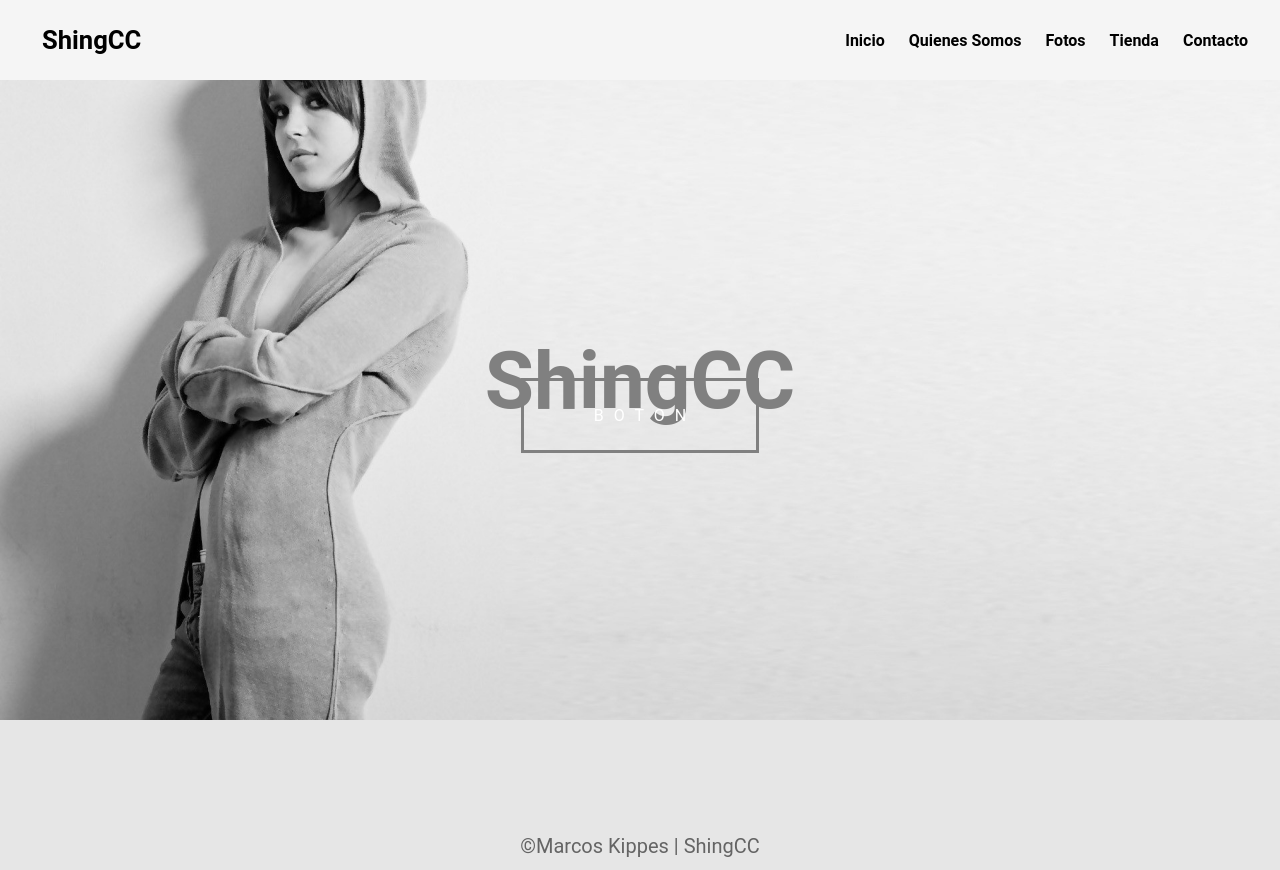
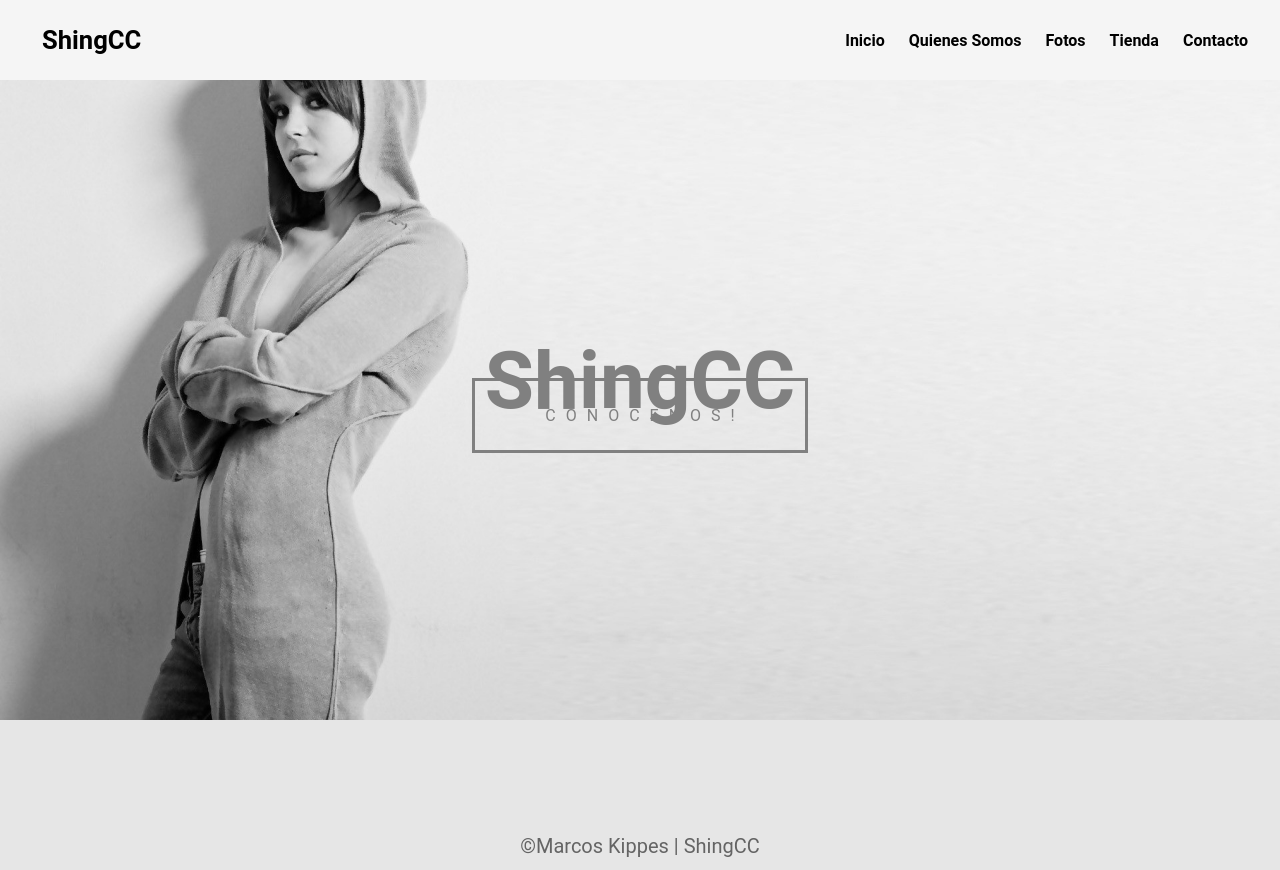
Before and after one commit to kippesmarcos/pf-kippes, a plain HTML site: page index.html in a window 1280 px wide. Drawn offline with Linux system fonts and the light colour scheme.

Commit message:
se cambio el texto del boton del inicio

```diff
--- a/assets/css/style.css
+++ b/assets/css/style.css
@@ -39,7 +39,7 @@ li{ font-size: 1.25em;}
     position: relative;
     padding: 25px 60px;
     text-decoration: none;
-    color: #fff;
+    color: grey;
     letter-spacing: 10px;
     text-indent: 10px;
     z-index: 2;
--- a/index.html
+++ b/index.html
@@ -25,7 +25,7 @@
     <section id="inicio">
         <div class="containerbotontexto">
             <h1>ShingCC <br></h1>
-            <a href="./paginas/quienes-somos.html" class="btn btn-1">BOTON</a>
+            <a href="./paginas/quienes-somos.html" class="btn btn-1">CONOCENOS!</a>
         </div>
     </section>
     </div>
```
